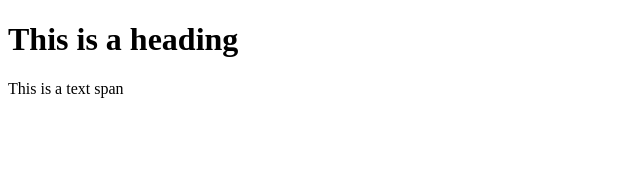
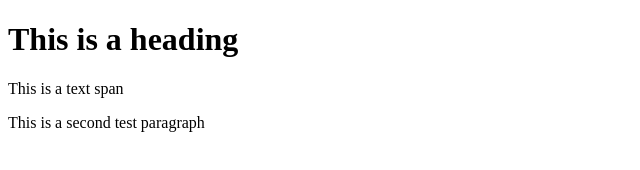
Before and after one commit to Pratimagrg/gitTest, a plain HTML site: page index.html in a window 1280 px wide. Shown: the whole page, without its empty margins (0-640 px from the left). Drawn offline with Linux system fonts and the light colour scheme.

Commit message:
Third commit

```diff
--- a/index.html
+++ b/index.html
@@ -9,5 +9,6 @@
 <body>
     <h1>This is a heading</h1>
     <span>This is a text span</span>
+    <p>This is a second test paragraph</p>
 </body>
 </html>
```
